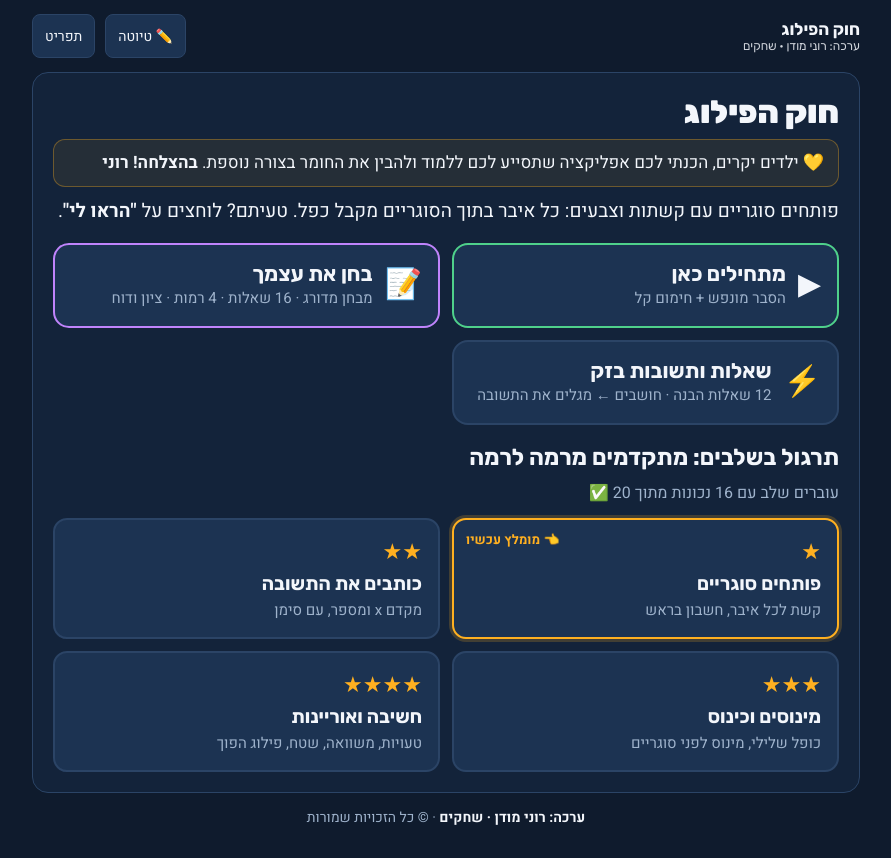
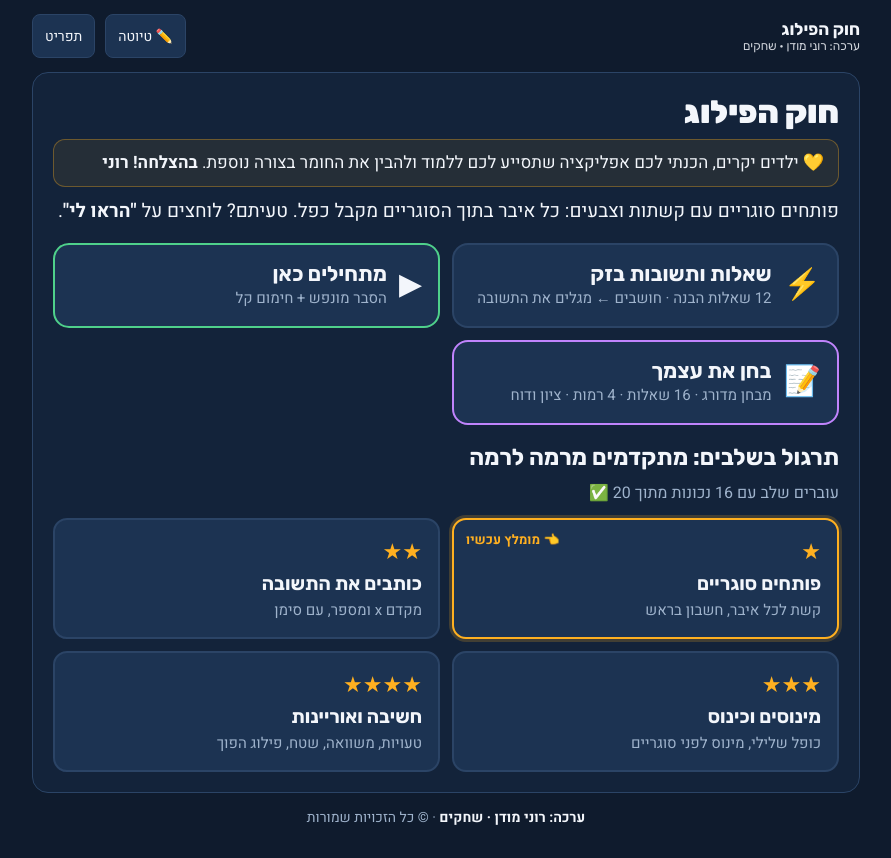
Before and after one commit to ronimodan73-design/aplik, a plain HTML site: page apps/dist.html in a window 1280 px wide. Shown: the whole page, without its empty margins (194-1085 px from the left). Drawn offline with Linux system fonts and the light colour scheme.

Commit message:
מפעל: כפתור שאלות בזק ראשון בתפריט
Co-Authored-By: Claude Opus 5.5 <noreply@anthropic.com>
Claude-Session: https://claude.ai/code/session_015aDdcyXoNkJDUjj5wESTMR

```diff
--- a/apps/dist.html
+++ b/apps/dist.html
@@ -315,7 +315,7 @@ function quick(list){const L=list||shuf(QUICK.map((_,i)=>i));let i=0,know=0;cons
  card();}
 function menu(){clearTimeout(SCT);$('#sc').textContent='';const tl=store.get('test');
  V.innerHTML=`<div class="card"><h1>${APP.topic}</h1><div class="hello">💛 ילדים יקרים, הכנתי לכם אפליקציה שתסייע לכם ללמוד ולהבין את החומר בצורה נוספת. <b>בהצלחה! רוני</b></div><p>${APP.sub} טעיתם? לוחצים על <b>"הראו לי"</b>.</p>
- <div class="hero"><button type="button" id="go-recap"><span class="ic">▶</span><span><b>מתחילים כאן</b><small>הסבר מונפש + חימום קל</small></span></button><button type="button" id="go-test"><span class="ic">📝</span><span><b>בחן את עצמך</b><small>מבחן מדורג · 16 שאלות · 4 רמות · ציון ודוח</small></span></button>${typeof QUICK!=='undefined'?`<button type="button" id="go-quick"><span class="ic">⚡</span><span><b>שאלות ותשובות בזק</b><small>${QUICK.length} שאלות הבנה · חושבים ← מגלים את התשובה</small></span></button>`:''}</div>
+ <div class="hero">${typeof QUICK!=='undefined'?`<button type="button" id="go-quick"><span class="ic">⚡</span><span><b>שאלות ותשובות בזק</b><small>${QUICK.length} שאלות הבנה · חושבים ← מגלים את התשובה</small></span></button>`:''}<button type="button" id="go-recap"><span class="ic">▶</span><span><b>מתחילים כאן</b><small>הסבר מונפש + חימום קל</small></span></button><button type="button" id="go-test"><span class="ic">📝</span><span><b>בחן את עצמך</b><small>מבחן מדורג · 16 שאלות · 4 רמות · ציון ודוח</small></span></button></div>
  ${tl?`<div class="last">המבחן האחרון שלי: ציון ${Math.round(tl.sc/16*100)} · ${tl.d}</div>`:''}
  ${INST?`<div class="inst">📲 <b>לעבוד גם בלי אינטרנט:</b> לחצו על כפתור השיתוף ⬆️ בתחתית ספארי, ואז על <b>"הוספה למסך הבית"</b>. פותחים מהאייקון פעם אחת כשיש אינטרנט, ומאז זה עובד גם בלי.</div>`:''}
  ${typeof CHAPTERS!=='undefined'?`<h2 style="margin-top:18px">📚 לומדים פרק אחרי פרק</h2><p style="font-size:16px;color:var(--muted)">בכל פרק: תרגיל פתור מונפש ← המוקש ← עכשיו אתה ← 10 תרגילים</p><div class="chaps">${CHAPTERS.map((c,i)=>{const b=store.get('ch'+i),rec=CHAPTERS.findIndex((_,j)=>(store.get('ch'+j)||0)<8);return `<button type="button" data-ch="${i}" class="${i===rec?'rec':''}"><span class="t">${i===rec?'👈 ':''}פרק ${i+1}: ${c.t}</span><span class="d">${c.d||''}${b!=null?` · השיא שלי: ${b} מתוך ${chList(i).length}${b>=8?' ✅':''}`:''}</span></button>`}).join('')}</div><h2 style="margin-top:18px">תרגול מעורב בשלבים</h2>`:'<h2 style="margin-top:18px">תרגול בשלבים: מתקדמים מרמה לרמה</h2>'}<p style="font-size:16px;color:var(--muted)">עוברים שלב עם ${PASS} נכונות מתוך ${TOTAL} ✅</p>
```
Also changed, not shown: apps/eq.html (+1 -1 lines), apps/factory/shell.html (+1 -1 lines), apps/gcf.html (+1 -1 lines), apps/h8_circle.html (+1 -1 lines), apps/h8_lines.html (+1 -1 lines), apps/h8_parallel.html (+1 -1 lines), apps/h8_percent.html (+1 -1 lines), apps/h8_ratio.html (+1 -1 lines), apps/h8_ratio_type.html (+1 -1 lines), apps/h8_scale.html (+1 -1 lines), apps/shapes_mix.html (+1 -1 lines), apps/t9_iso.html (+1 -1 lines), apps/t9_pythagoras.html (+1 -1 lines), apps/t9_rev1.html (+1 -1 lines), 3 more files.
